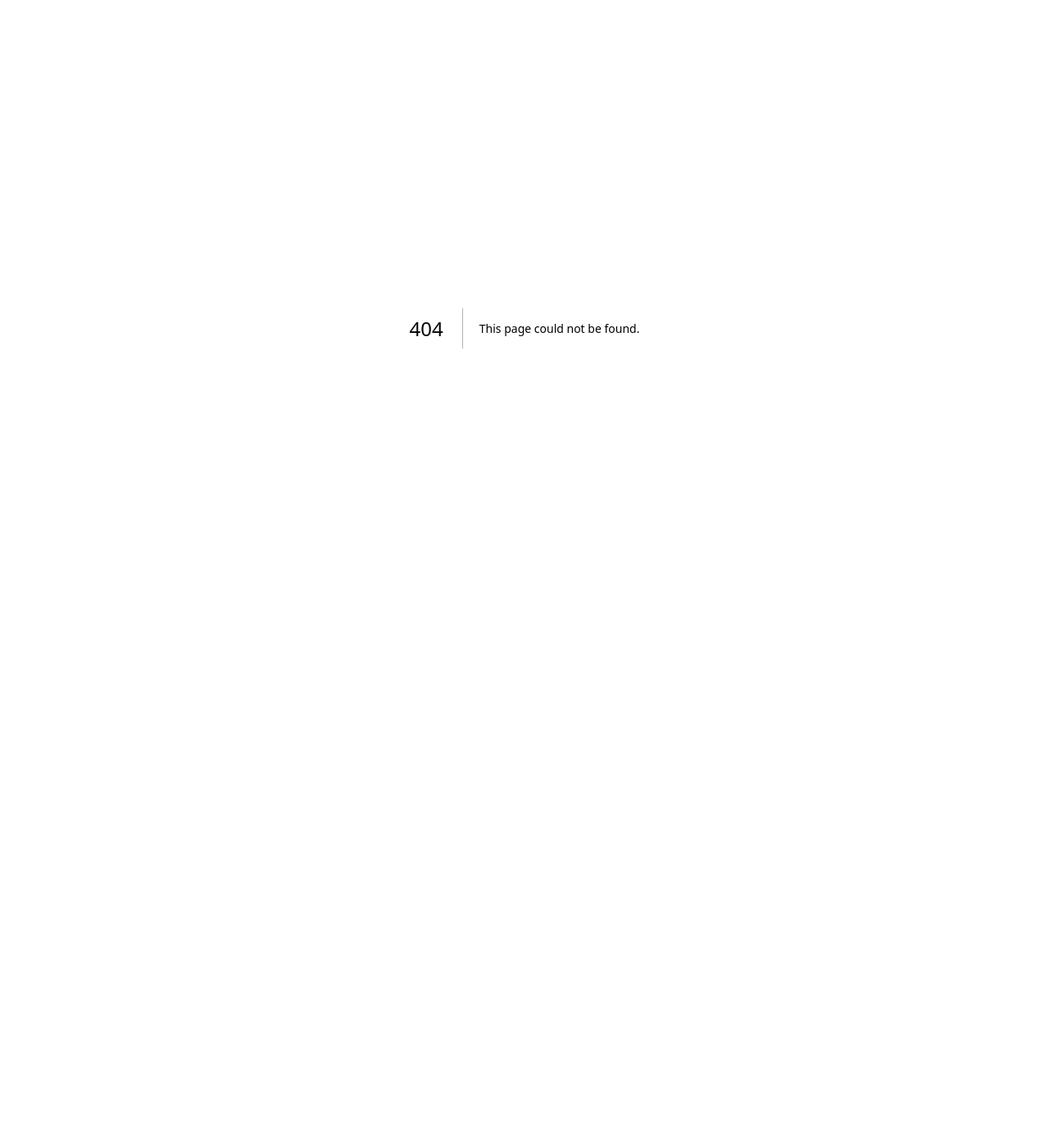
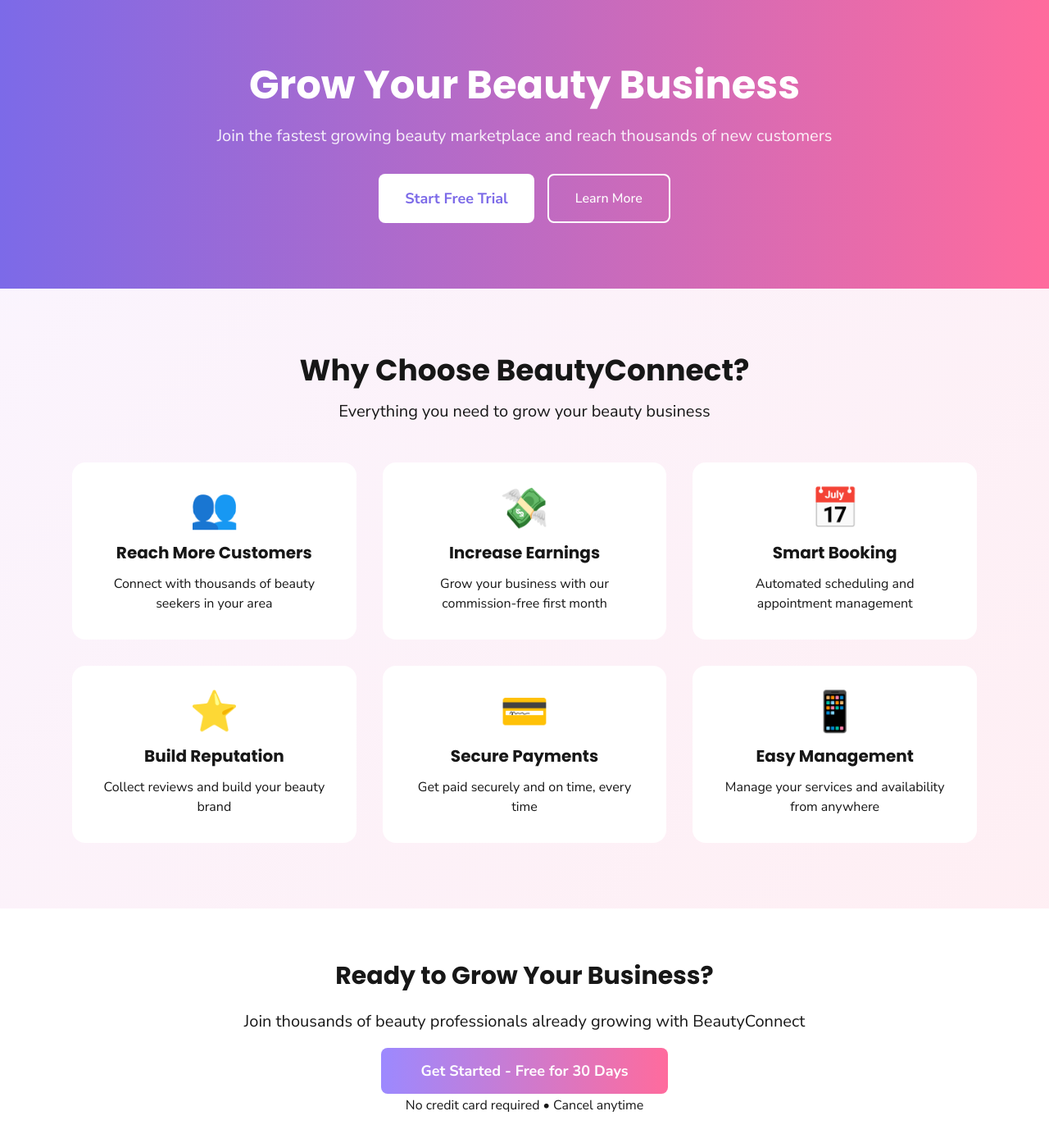
Before and after one commit to akshaytilwanker/beauty-marketplace-new, a Next.js app: page /provider-benefits in a window 1280 px wide. Before the commit this address had no page. Shown: the top 1394 px of the page at 82% size. Before the commit the page ends 800 px from the top, so only its background shows below. Built offline with nearby package versions, Linux system fonts and the light colour scheme.

Commit message:
feat: Complete provider acquisition system with homepage CTA, enhanced role selection, and dedicated benefits page

```diff
--- a/app/page.tsx
+++ b/app/page.tsx
@@ -44,7 +44,7 @@
                 Login
               </Link>
               <Link
-                href="/register"
+                href="/signup"
                 className="bg-rose-500 text-white px-4 py-2 rounded-lg font-body font-medium hover:bg-rose-600 transition-colors"
               >
                 Sign Up
@@ -75,6 +75,32 @@
               <button className="bg-rose-500 text-white px-6 py-3 rounded-lg font-body font-medium hover:bg-rose-600 transition-colors">
                 Search
               </button>
+            </div>
+          </div>
+
+          {/* Provider CTA Section */}
+          <div className="mt-12 text-center">
+            <div className="bg-white/20 backdrop-blur-sm rounded-2xl p-8 max-w-2xl mx-auto">
+              <h2 className="text-2xl font-heading font-bold text-white mb-4">
+                Are you a beauty professional?
+              </h2>
+              <p className="text-white/90 font-body text-lg mb-6">
+                Join thousands of providers growing their business with BeautyConnect
+              </p>
+              <div className="flex flex-col sm:flex-row gap-4 justify-center">
+                <Link
+                  href="/signup?role=provider"
+                  className="bg-white text-rose-500 px-8 py-4 rounded-lg font-body font-bold text-lg hover:bg-gray-100 transition-colors shadow-lg"
+                >
+                  List Your Services ›
+                </Link>
+                <Link
+                  href="/provider-benefits"
+                  className="border-2 border-white text-white px-8 py-4 rounded-lg font-body font-medium hover:bg-white/10 transition-colors"
+                >
+                  Learn More
+                </Link>
+              </div>
             </div>
           </div>
         </div>
--- /dev/null
+++ b/app/provider-benefits/page.tsx
@@ -0,0 +1,113 @@
+import Link from 'next/link';
+
+export default function ProviderBenefits() {
+  const benefits = [
+    {
+      icon: '👥',
+      title: 'Reach More Customers',
+      description: 'Connect with thousands of beauty seekers in your area'
+    },
+    {
+      icon: '💸',
+      title: 'Increase Earnings',
+      description: 'Grow your business with our commission-free first month'
+    },
+    {
+      icon: '📅',
+      title: 'Smart Booking',
+      description: 'Automated scheduling and appointment management'
+    },
+    {
+      icon: '⭐',
+      title: 'Build Reputation',
+      description: 'Collect reviews and build your beauty brand'
+    },
+    {
+      icon: '💳',
+      title: 'Secure Payments',
+      description: 'Get paid securely and on time, every time'
+    },
+    {
+      icon: '📱',
+      title: 'Easy Management',
+      description: 'Manage your services and availability from anywhere'
+    }
+  ];
+
+  return (
+    <div className="min-h-screen bg-gradient-to-br from-purple-50 to-rose-100">
+      {/* Hero Section */}
+      <section className="bg-gradient-to-r from-purple-600 to-rose-500 text-white py-20">
+        <div className="max-w-6xl mx-auto px-6 text-center">
+          <h1 className="text-5xl font-heading font-bold mb-6">
+            Grow Your Beauty Business
+          </h1>
+          <p className="text-xl opacity-90 mb-8 font-body">
+            Join the fastest growing beauty marketplace and reach thousands of new customers
+          </p>
+          <div className="flex flex-col sm:flex-row gap-4 justify-center">
+            <Link
+              href="/signup?role=provider"
+              className="bg-white text-purple-600 px-8 py-4 rounded-lg font-body font-bold text-lg hover:bg-gray-100 transition-colors"
+            >
+              Start Free Trial
+            </Link>
+            <Link
+              href="#benefits"
+              className="border-2 border-white text-white px-8 py-4 rounded-lg font-body font-medium hover:bg-white/10 transition-colors"
+            >
+              Learn More
+            </Link>
+          </div>
+        </div>
+      </section>
+
+      {/* Benefits Grid */}
+      <section id="benefits" className="py-20">
+        <div className="max-w-6xl mx-auto px-6">
+          <h2 className="text-4xl font-heading font-bold text-center text-dark-text mb-4">
+            Why Choose BeautyConnect?
+          </h2>
+          <p className="text-xl text-dark-grey text-center mb-12 font-body">
+            Everything you need to grow your beauty business
+          </p>
+
+          <div className="grid grid-cols-1 md:grid-cols-2 lg:grid-cols-3 gap-8">
+            {benefits.map((benefit, index) => (
+              <div key={index} className="bg-white rounded-2xl p-8 text-center hover:shadow-xl transition-shadow">
+                <div className="text-5xl mb-4">{benefit.icon}</div>
+                <h3 className="text-xl font-heading font-bold text-dark-text mb-3">
+                  {benefit.title}
+                </h3>
+                <p className="text-dark-grey font-body">
+                  {benefit.description}
+                </p>
+              </div>
+            ))}
+          </div>
+        </div>
+      </section>
+
+      {/* CTA Section */}
+      <section className="py-16 bg-white">
+        <div className="max-w-4xl mx-auto px-6 text-center">
+          <h2 className="text-3xl font-heading font-bold text-dark-text mb-6">
+            Ready to Grow Your Business?
+          </h2>
+          <p className="text-xl text-dark-grey mb-8 font-body">
+            Join thousands of beauty professionals already growing with BeautyConnect
+          </p>
+          <Link
+            href="/signup?role=provider"
+            className="bg-gradient-to-r from-purple-500 to-rose-500 text-white px-12 py-4 rounded-lg font-body font-bold text-lg hover:shadow-xl transition-all"
+          >
+            Get Started - Free for 30 Days
+          </Link>
+          <p className="text-dark-grey mt-4 font-body">
+            No credit card required • Cancel anytime
+          </p>
+        </div>
+      </section>
+    </div>
+  );
+}
--- a/app/signup/page.tsx
+++ b/app/signup/page.tsx
@@ -1,48 +1,101 @@
-'use client'
-import { useRouter } from 'next/navigation'
+'use client';
+import { useRouter } from 'next/navigation';
+import Link from 'next/link';
 
 export default function Signup() {
-  const router = useRouter()
+  const router = useRouter();
 
   return (
-    <div className="min-h-screen bg-gradient-to-br from-pink-50 to-purple-100 flex items-center justify-center p-8">
-      <div className="max-w-md w-full bg-white rounded-lg shadow-lg p-8">
-        <h1 className="text-3xl font-bold text-gray-900 mb-2 text-center">
-          Join Beauty Marketplace
-        </h1>
-        <p className="text-gray-600 text-center mb-8">
-          Choose your account type
-        </p>
+    <div className="min-h-screen bg-gradient-to-br from-rose-50 to-purple-100 flex items-center justify-center p-8">
+      <div className="max-w-4xl w-full">
+        {/* Header */}
+        <div className="text-center mb-12">
+          <h1 className="text-4xl font-heading font-bold text-dark-text mb-4">
+            Join BeautyConnect
+          </h1>
+          <p className="text-xl text-dark-grey font-body">
+            Choose how you want to experience beauty services
+          </p>
+        </div>
 
-        <div className="space-y-4">
+        <div className="grid grid-cols-1 lg:grid-cols-2 gap-8">
+          {/* Customer Card */}
           <div
             onClick={() => router.push('/signup/form?role=customer')}
-            className="border-2 border-gray-200 rounded-lg p-6 cursor-pointer hover:border-blue-500 hover:shadow-md transition-all text-center"
+            className="bg-white rounded-2xl p-8 cursor-pointer hover:shadow-2xl transition-all border-2 border-transparent hover:border-rose-200"
           >
-            <div className="text-4xl mb-3">👤</div>
-            <h3 className="text-xl font-semibold text-gray-900 mb-2">Customer</h3>
-            <p className="text-gray-600">Book beauty services</p>
+            <div className="text-6xl mb-6 text-center">💁‍♀️</div>
+            <h3 className="text-2xl font-heading font-bold text-dark-text mb-4 text-center">
+              Join as Customer
+            </h3>
+            <ul className="space-y-3 mb-6">
+              <li className="flex items-center text-dark-grey font-body">
+                <span className="text-rose-500 mr-3">✓</span>
+                Book beauty services instantly
+              </li>
+              <li className="flex items-center text-dark-grey font-body">
+                <span className="text-rose-500 mr-3">✓</span>
+                Read genuine reviews & ratings
+              </li>
+              <li className="flex items-center text-dark-grey font-body">
+                <span className="text-rose-500 mr-3">✓</span>
+                Secure payments & easy cancellations
+              </li>
+            </ul>
+            <button className="w-full bg-rose-500 text-white py-4 rounded-lg font-body font-bold text-lg hover:bg-rose-600 transition-colors">
+              Continue as Customer
+            </button>
           </div>
 
+          {/* Provider Card - EMPHASIZED */}
           <div
             onClick={() => router.push('/signup/form?role=provider')}
-            className="border-2 border-gray-200 rounded-lg p-6 cursor-pointer hover:border-purple-500 hover:shadow-md transition-all text-center"
+            className="bg-gradient-to-br from-purple-500 to-rose-500 rounded-2xl p-8 cursor-pointer hover:shadow-2xl transition-all border-2 border-transparent hover:border-purple-300 relative"
           >
-            <div className="text-4xl mb-3">💼</div>
-            <h3 className="text-xl font-semibold text-gray-900 mb-2">Service Provider</h3>
-            <p className="text-gray-600">Offer beauty services</p>
+            {/* Popular Badge */}
+            <div className="absolute -top-3 left-1/2 transform -translate-x-1/2">
+              <span className="bg-yellow-400 text-dark-text px-4 py-1 rounded-full text-sm font-body font-bold">
+                🚀 MOST POPULAR
+              </span>
+            </div>
+
+            <div className="text-6xl mb-6 text-center text-white">💄</div>
+            <h3 className="text-2xl font-heading font-bold text-white mb-4 text-center">
+              Join as Provider
+            </h3>
+            <ul className="space-y-3 mb-6">
+              <li className="flex items-center text-white/90 font-body">
+                <span className="text-yellow-300 mr-3">⭐</span>
+                Reach thousands of beauty seekers
+              </li>
+              <li className="flex items-center text-white/90 font-body">
+                <span className="text-yellow-300 mr-3">💸</span>
+                Grow your business & earnings
+              </li>
+              <li className="flex items-center text-white/90 font-body">
+                <span className="text-yellow-300 mr-3">📱</span>
+                Easy booking & payment management
+              </li>
+              <li className="flex items-center text-white/90 font-body">
+                <span className="text-yellow-300 mr-3">🎯</span>
+                Free listing for first month
+              </li>
+            </ul>
+            <button className="w-full bg-white text-purple-600 py-4 rounded-lg font-body font-bold text-lg hover:bg-gray-100 transition-colors">
+              Start Earning Today
+            </button>
           </div>
         </div>
 
-        <div className="mt-6 text-center">
-          <p className="text-gray-500 text-sm">
+        <div className="mt-8 text-center">
+          <p className="text-dark-grey font-body">
             Already have an account?{' '}
-            <a href="/login" className="text-purple-600 hover:text-purple-700 font-medium">
-              Sign in
-            </a>
+            <Link href="/login" className="text-rose-500 hover:text-rose-600 font-bold">
+              Sign in here
+            </Link>
           </p>
         </div>
       </div>
     </div>
-  )
+  );
 }
```
